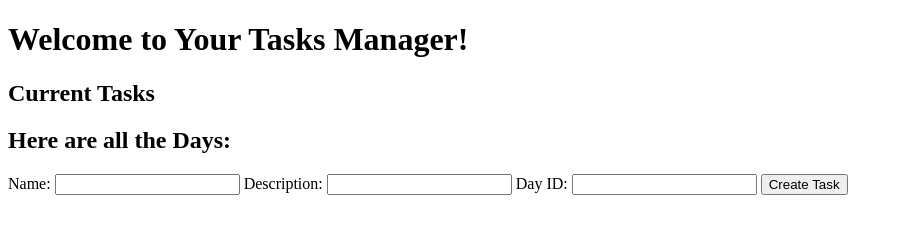
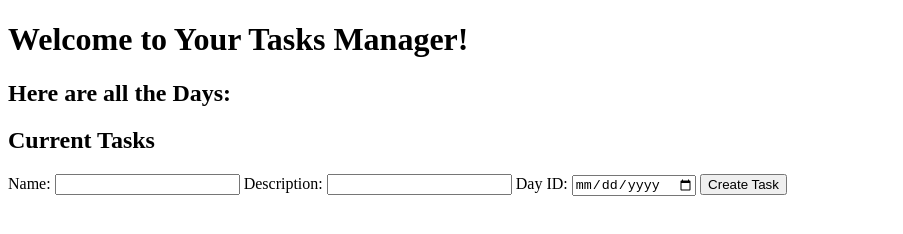
Before and after one commit to Cobbeec/frontend-test, a plain HTML site: page index.html in a window 1280 px wide. Shown: the whole page, without its empty margins (0-903 px from the left). Drawn offline with Linux system fonts and the light colour scheme; no server answers.

Commit message:
changed date input

```diff
--- a/index.html
+++ b/index.html
@@ -3,7 +3,7 @@
         <meta charset="UTF-8">
         <meta name="viewport" content="width=device-width, initial-scale=1.0">
         <h1>Welcome to Your Tasks Manager!</h1>
-        <h2>Current Tasks</h2>
+
         <title> Tasks</title>
         <script src="src/day.js"></script>
         <script src="src/daysAdapter.js"></script>
@@ -17,6 +17,7 @@
                 <ul id="day-list">
                 </ul>
             </div>
+            <h2>Current Tasks</h2>
         <div id="tasks-form">
 
         </div>
--- a/src/index.js
+++ b/src/index.js
@@ -34,7 +34,7 @@ document.addEventListener("DOMContentLoaded", () => {
     <form>
     Name: <input type="text" id="name">
     Description: <input type="text" id="description">
-   Day ID: <input type="integer" id="day_id">
+    Day ID: <input type="date" id="day_id">
     <input type="submit" value="Create Task">
     </form>
     `
```
